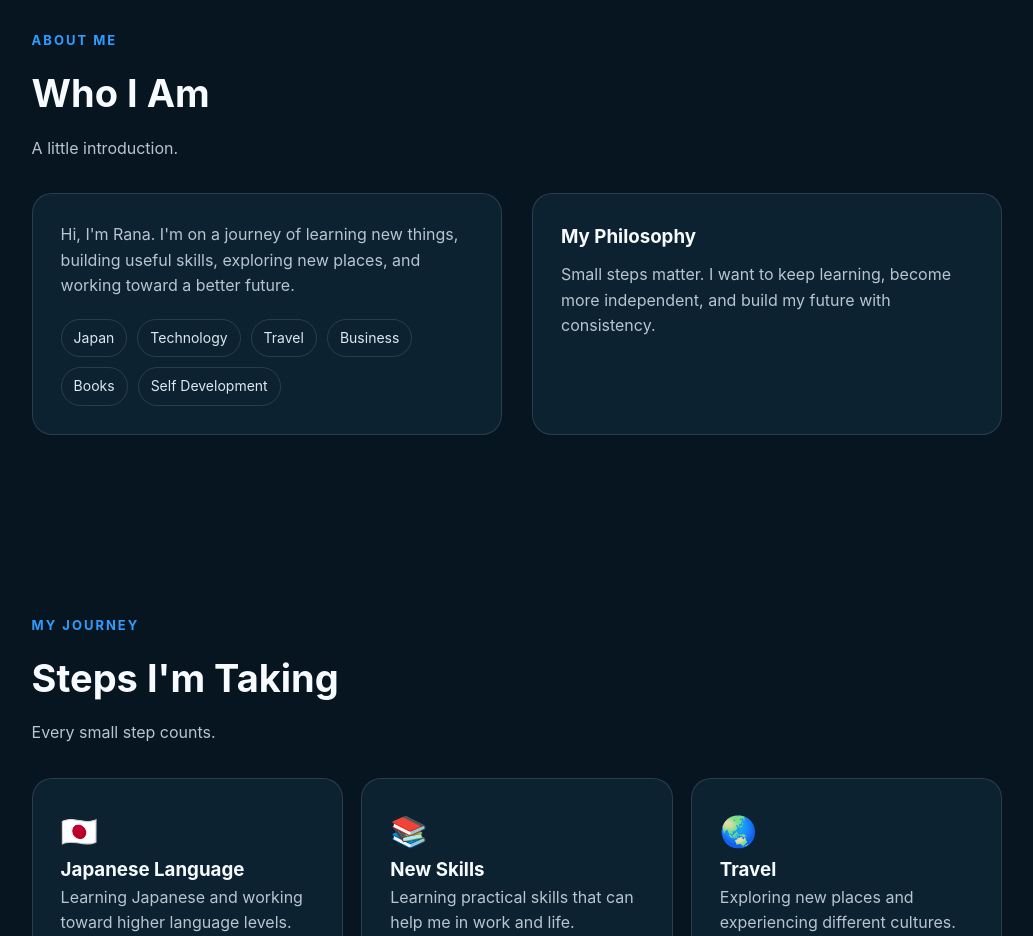
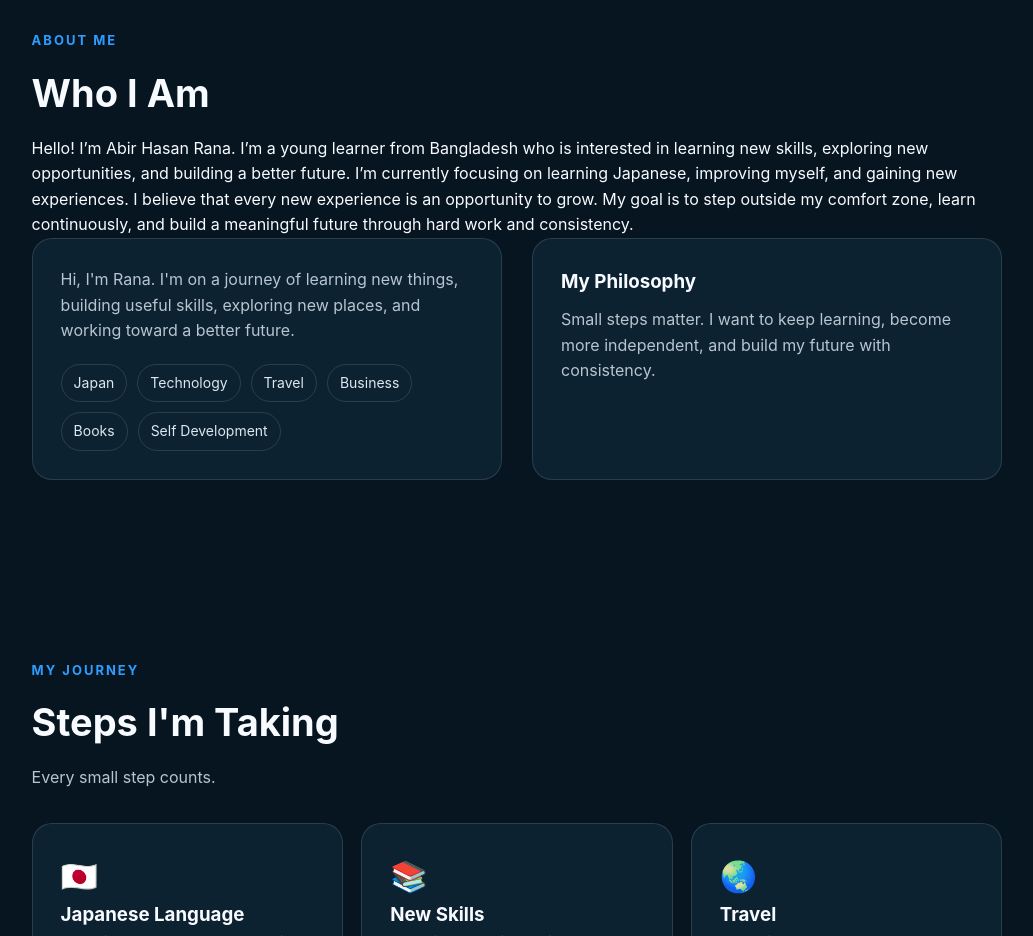
Before and after one commit to abirhasanrana/abirhasanrana, a plain HTML site: page index.html in a window 1280 px wide. Shown: the part 860-1796 px from the top of the page, without its empty margins (123-1156 px from the left). Drawn offline with Linux system fonts and the light colour scheme.

Commit message:
Revise introduction in the About Me section
Updated the 'About Me' section with a personal introduction.

```diff
--- a/index.html
+++ b/index.html
@@ -97,7 +97,16 @@
     <section id="about">
       <div class="eyebrow">About Me</div>
       <h2>Who I Am</h2>
-      <p class="section-sub">A little introduction.</p>
+      <p<p>
+Hello! I’m Abir Hasan Rana. I’m a young learner from Bangladesh who is interested
+in learning new skills, exploring new opportunities, and building a better future.
+I’m currently focusing on learning Japanese, improving myself, and gaining new
+experiences.
+
+I believe that every new experience is an opportunity to grow. My goal is to step
+outside my comfort zone, learn continuously, and build a meaningful future through
+hard work and consistency.
+</p> </p>
       <div class="about-grid">
         <div class="card">
           <p>Hi, I'm Rana. I'm on a journey of learning new things, building useful skills, exploring new places, and working toward a better future.</p>
```
